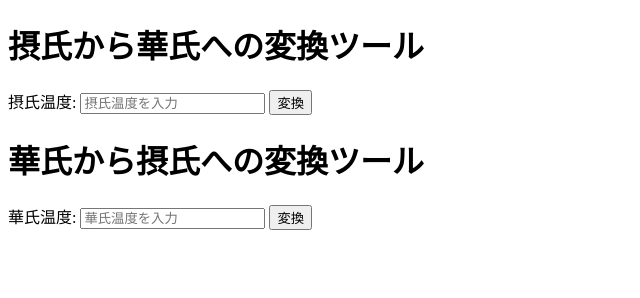
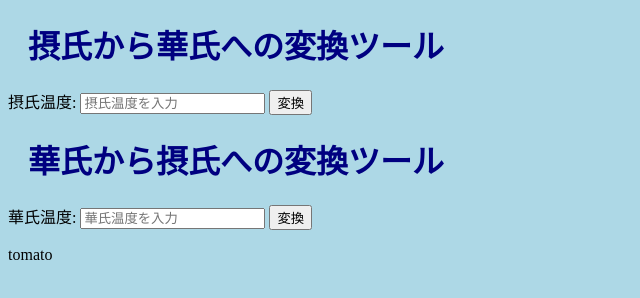
Before and after one commit to hiroaki007/js-unit-conversion, a plain HTML site: page index.html in a window 1280 px wide. Shown: the whole page, without its empty margins (0-640 px from the left). Drawn offline with Linux system fonts and the light colour scheme.

Commit message:
index.html Updated

```diff
--- /dev/null
+++ b/bluestyle.css
@@ -0,0 +1,8 @@
+body {
+	background-color: lightblue;
+	}
+
+	h1 {
+	color: navy;
+	margin-left: 20px;
+	}
--- a/index.html
+++ b/index.html
@@ -3,7 +3,7 @@
 <head>
 	<meta charset="UTF-8">
 	<meta name="viewport" content="width=device-width, initial-scale=1.0">
-
+	<link rel="stylesheet" href="bluestyle.css">
 	<title>単位変換ツール</title>
 </head>
 <body>
@@ -19,6 +19,7 @@
 	<button onclick="degreesToFahrenheit()">変換</button>
 	<p id="degrees-result"></p>
 
+	<div>tomato</div>
 
 	<script src="script.js"></script>
 </body>
```
Also changed, not shown: 1 other file.
